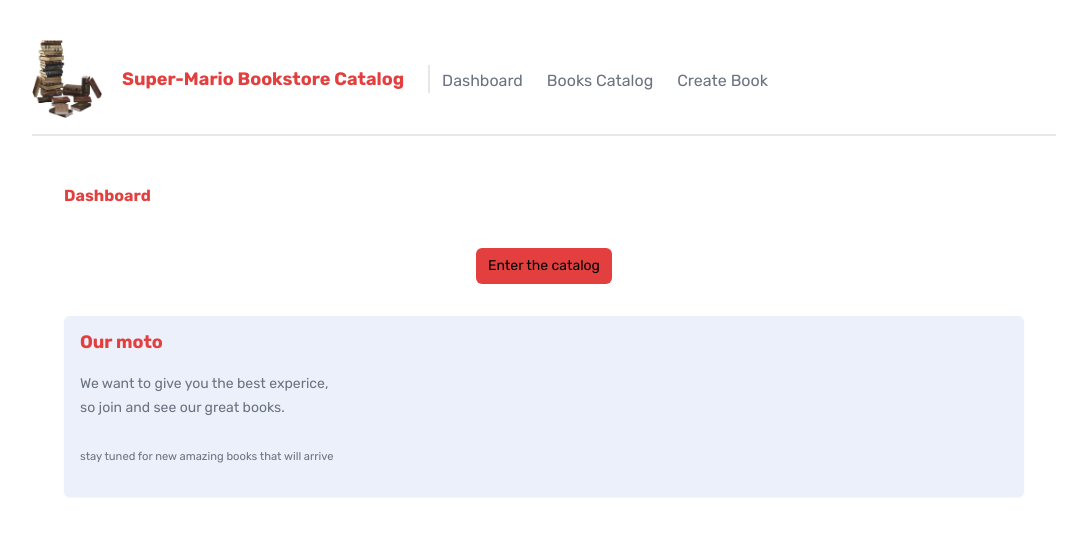
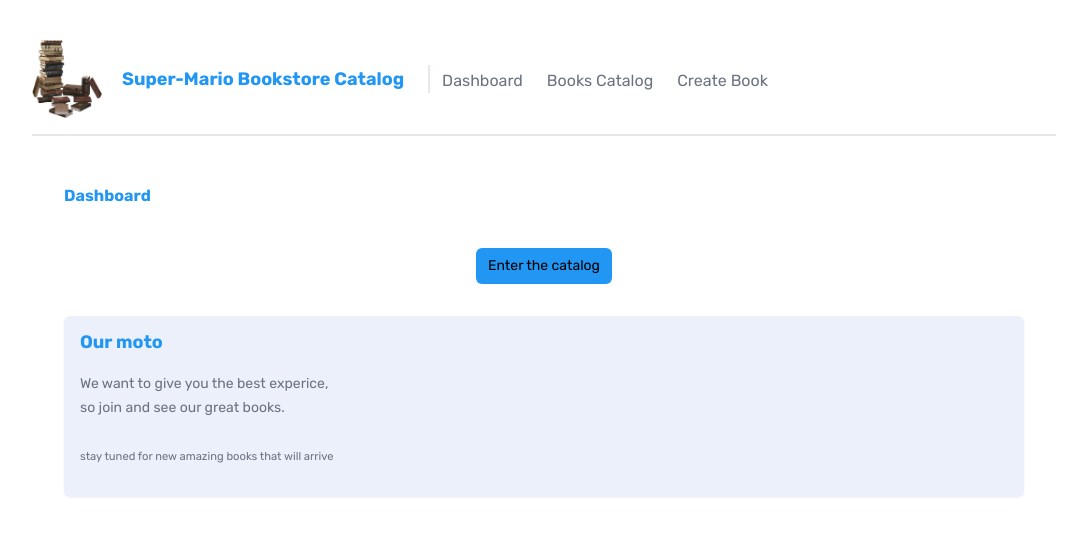
Before and after one commit to eladr7/bookstore-client, a Next.js app: page / in a window 1280 px wide. Shown: the top 536 px of the page, without its empty margins (96-1183 px from the left). Built offline with nearby package versions, Linux system fonts and the light colour scheme.

Commit message:
fixed issues with dynamic loading

```diff
--- a/app/(dashboard)/books/[genre]/page.tsx
+++ b/app/(dashboard)/books/[genre]/page.tsx
@@ -1,5 +1,3 @@
-export const dynamicParams = false;
-
 import { Suspense } from "react";
 import { BooksList } from "./BooksList";
 import Loading from "../../loading";
--- a/app/(dashboard)/books/create/CreateForm.tsx
+++ b/app/(dashboard)/books/create/CreateForm.tsx
@@ -122,7 +122,9 @@ const CreateForm: React.FC<CreateFromProps> = ({ genres }) => {
       </FormFieldWrapper>
 
       <FormSubmitButton txt="Add a book" />
-      <p className="text-red-500 mt-4 font-bold">{state?.message}</p>
+      {state?.message && (
+        <p className="text-red-500 mt-4 font-bold">{state?.message}</p>
+      )}
     </form>
   );
 };
--- a/tailwind.config.ts
+++ b/tailwind.config.ts
@@ -9,7 +9,7 @@ const config: Config = {
   theme: {
     extend: {
       colors: {
-        primary: "#e33f3f",
+        primary: "#2196f3",
       },
       backgroundImage: {
         "gradient-radial": "radial-gradient(var(--tw-gradient-stops))",
```
